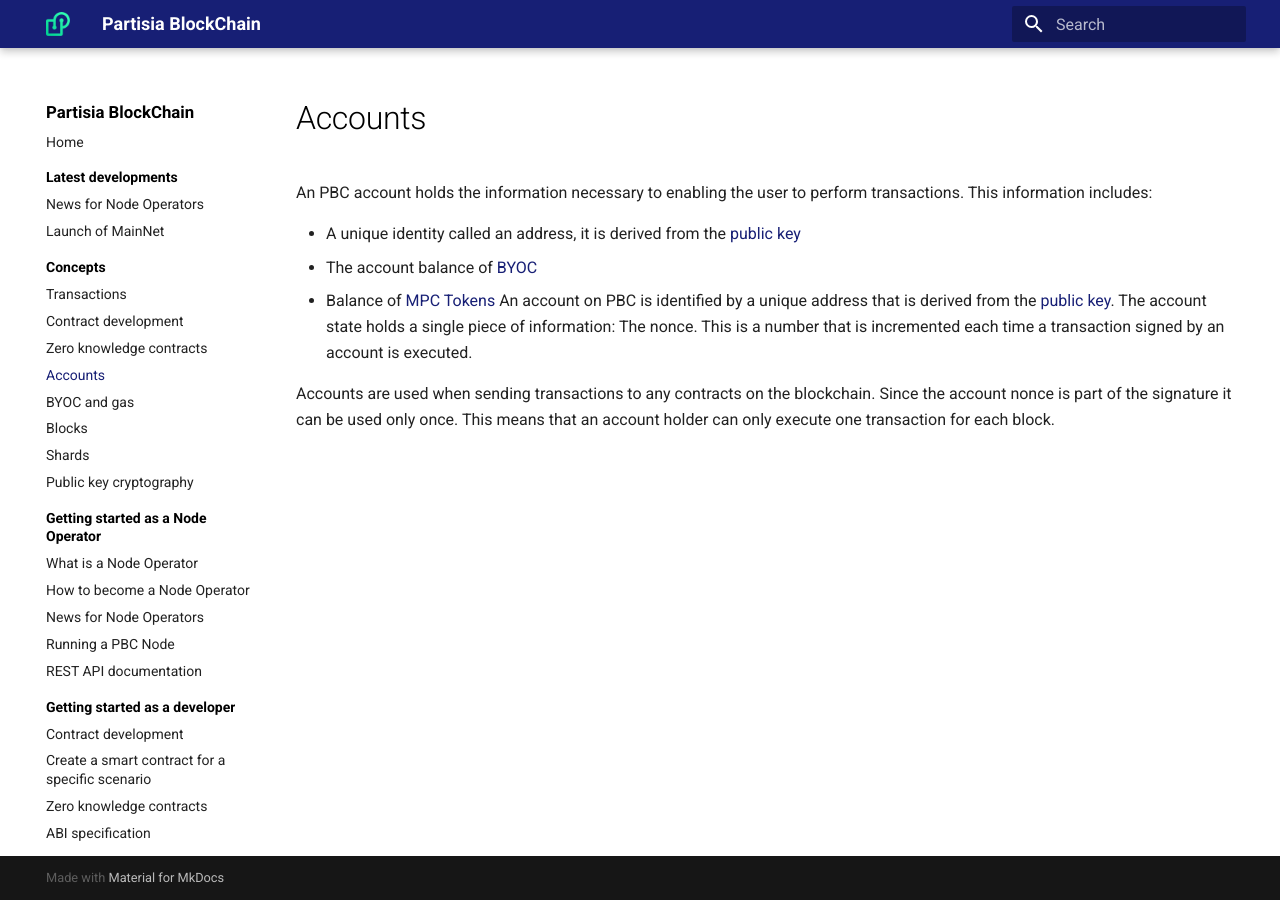
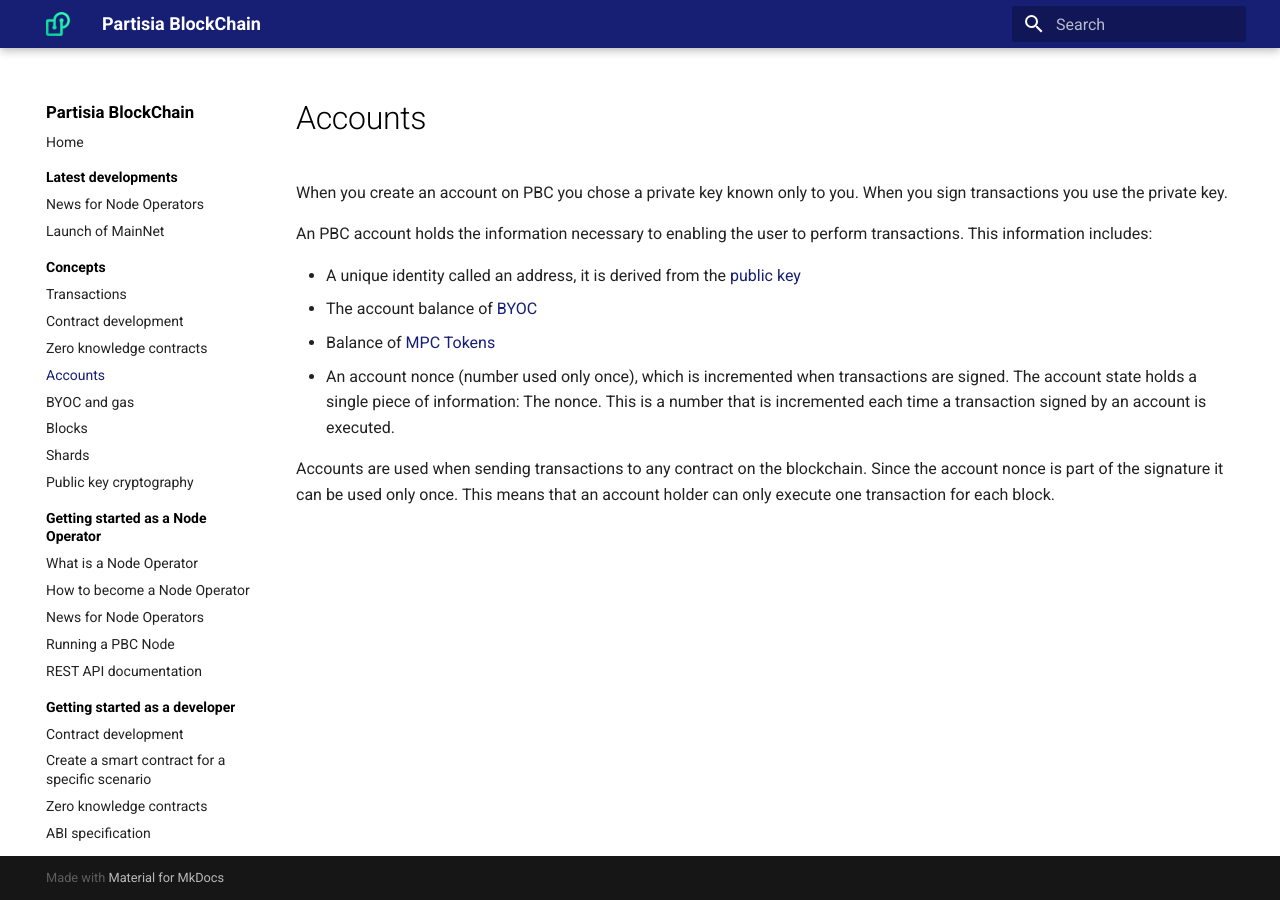
Before and after one commit to 0xSero/partisia-docs, an MkDocs documentation site: the page built from docs/accounts.md, in a window 1280 px wide. Built offline with MkDocs 1.6.1 and Material for MkDocs 9.7.7, drawn with Linux system fonts in a browser that asks for light colours; a script that is not in the unit is left out.

Commit message:
yml and accounts.md changes

```diff
--- a/docs/accounts.md
+++ b/docs/accounts.md
@@ -1,12 +1,14 @@
 # Accounts
+
+When you create an account on PBC you chose a private key known only to you. When you sign transactions you use the private key.
 
 An PBC account holds the information necessary to enabling the user to perform transactions. This information includes:
 
  - A unique identity called an address, it is derived from the [public key](keys.md)
  - The account balance of [BYOC](byoc.md)
  - Balance of [MPC Tokens](mpc-tokens.md)
-An account on PBC is identified by a unique address that is derived from the [public key](keys.md).
+ - An account nonce (number used only once), which is incremented when transactions are signed.
 The account state holds a single piece of information: The nonce. This is a number that is incremented each time a transaction signed by an account is executed.
 
-Accounts are used when sending transactions to any contracts on the blockchain.
+Accounts are used when sending transactions to any contract on the blockchain.
 Since the account nonce is part of the signature it can be used only once. This means that an account holder can only execute one transaction for each block.
```
